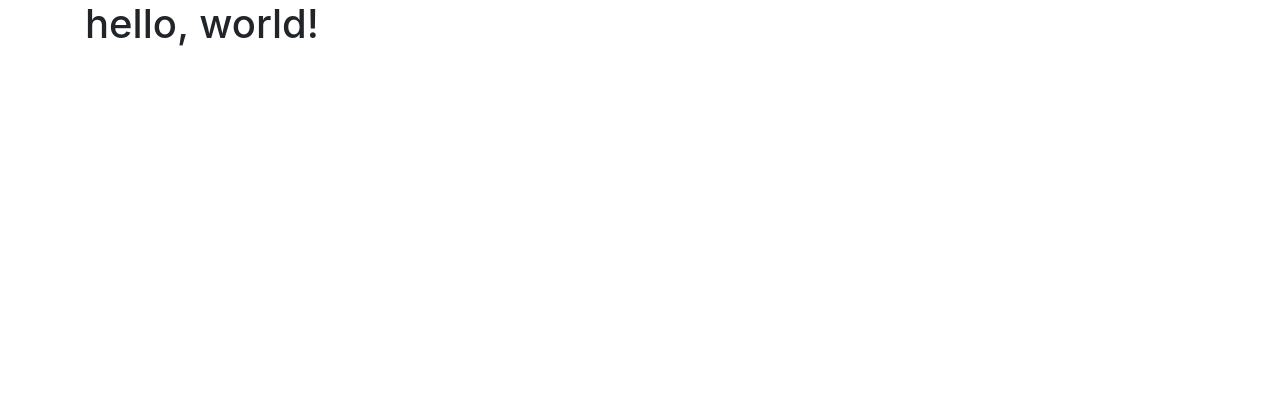
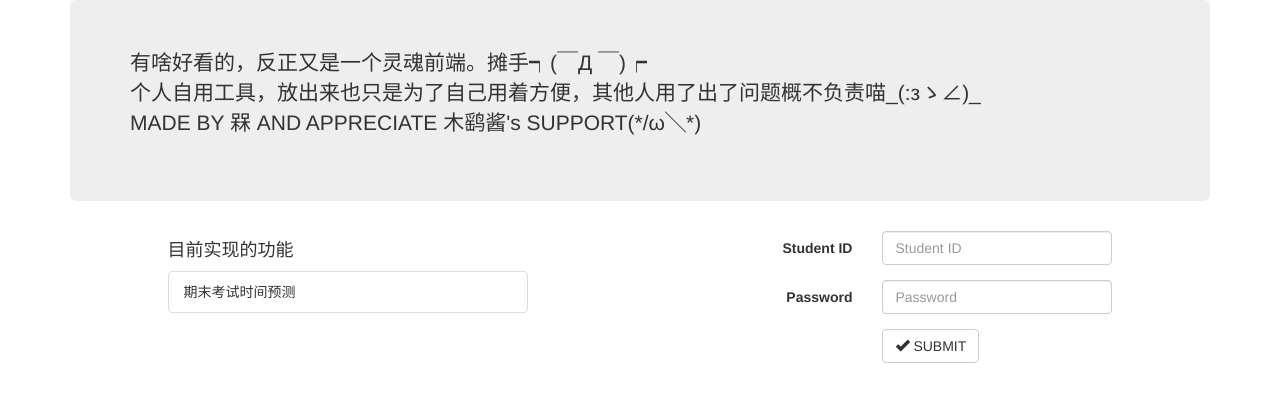
Before and after one commit to Frederick-Zhu/uestc-portal-util, a Flask app: page / in a window 1280 px wide. Shown: the top 402 px of the page. Run offline with Flask 2, Linux system fonts and the light colour scheme; some libraries are stand-ins or nearby versions.

Commit message:
首页WIP

```diff
--- a/server/templates/index.html
+++ b/server/templates/index.html
@@ -12,7 +12,49 @@
 </head>
 <body>
 <div class="container">
-    <h1>hello, world!</h1>
+    <div class="jumbotron">
+        <p>
+            有啥好看的，反正又是一个灵魂前端。摊手┑(￣Д ￣)┍<br>
+            个人自用工具，放出来也只是为了自己用着方便，其他人用了出了问题概不负责喵_(:зゝ∠)_<br>
+            MADE BY 槑 AND APPRECIATE 木鹞酱's SUPPORT(*/ω╲*)
+        </p>
+    </div>
+    <div class="row">
+        <div class="col-sm-4 col-sm-offset-1">
+            <h4>
+                目前实现的功能
+            </h4>
+            <ul class="list-group">
+                <li class="list-group-item">期末考试时间预测</li>
+            </ul>
+        </div>
+        <div class="col-sm-4 col-sm-offset-2">
+            <form action="/login" method="post" class="form-horizontal" role="form">
+                <div class="form-group">
+                    <label for="username" class="col-sm-4 control-label">Student ID</label>
+                    <div class="col-sm-8">
+                        <input type="number" class="form-control" name="username" id="username"
+                               placeholder="Student ID">
+                    </div>
+                </div>
+                <div class="form-group">
+                    <label for="password" class="col-sm-4 control-label">Password</label>
+                    <div class="col-sm-8">
+                        <input type="password" class="form-control" name="password" id="password"
+                               placeholder="Password">
+                    </div>
+                </div>
+                <div class="form-group">
+                    <div class="col-sm-offset-4 col-sm-8">
+                        <button type="submit" class="btn btn-default">
+                            <span class="glyphicon glyphicon-ok" aria-hidden="true"></span>
+                            SUBMIT
+                        </button>
+                    </div>
+                </div>
+            </form>
+        </div>
+    </div>
 
 
 </div>
--- a/server/views.py
+++ b/server/views.py
@@ -1,6 +1,6 @@
 # -*- coding:utf-8 -*-
-
-from flask import render_template
+import werkzeug.datastructures
+from flask import render_template, request, session
 
 from server import app
 
@@ -8,3 +8,16 @@ from server import app
 @app.route('/')
 def index_page():
     return render_template('index.html')
+
+
+@app.route('/login', methods=['POST', ])
+def login():
+    form_data = request.form  # type: werkzeug.datastructures.ImmutableMultiDict
+
+    if not form_data.has_key('username') and form_data.has_key('password'):
+        raise ValueError
+
+    session['username'] = form_data.get('username')
+    session['password'] = form_data.get('password')
+
+    return ''
```
